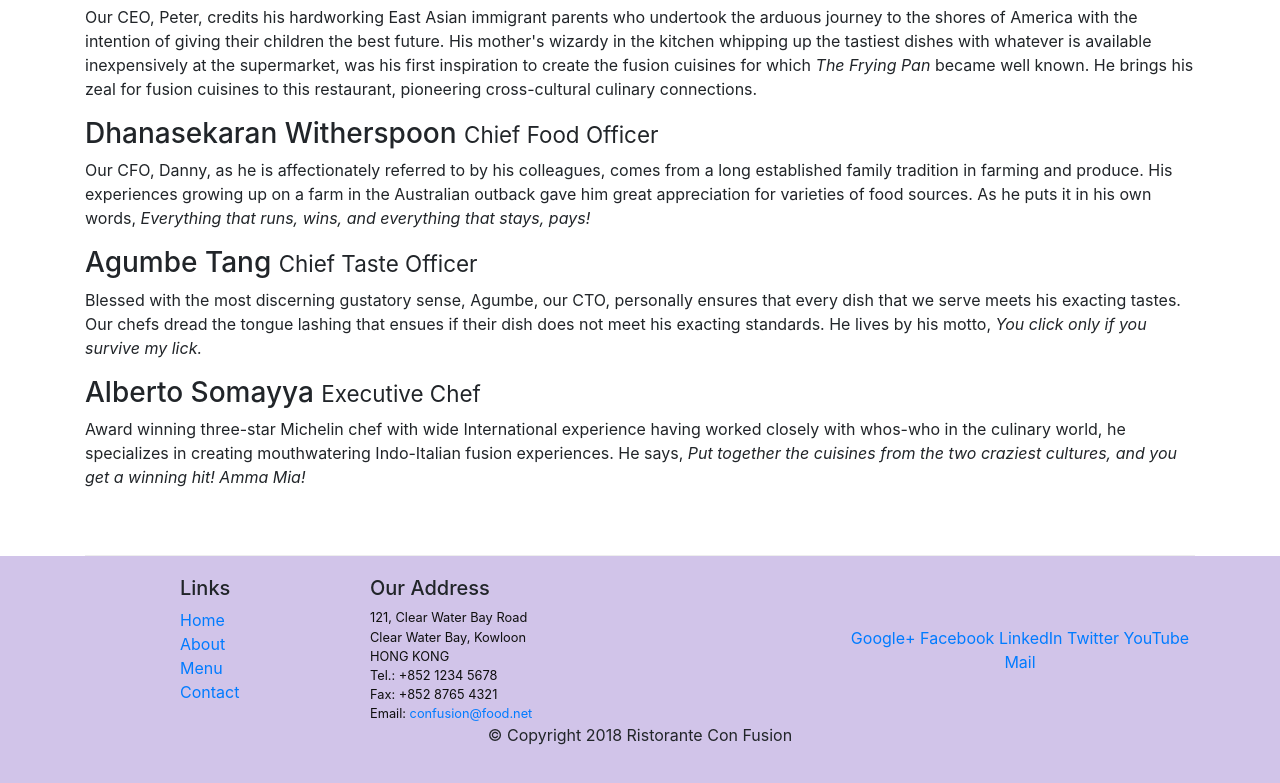
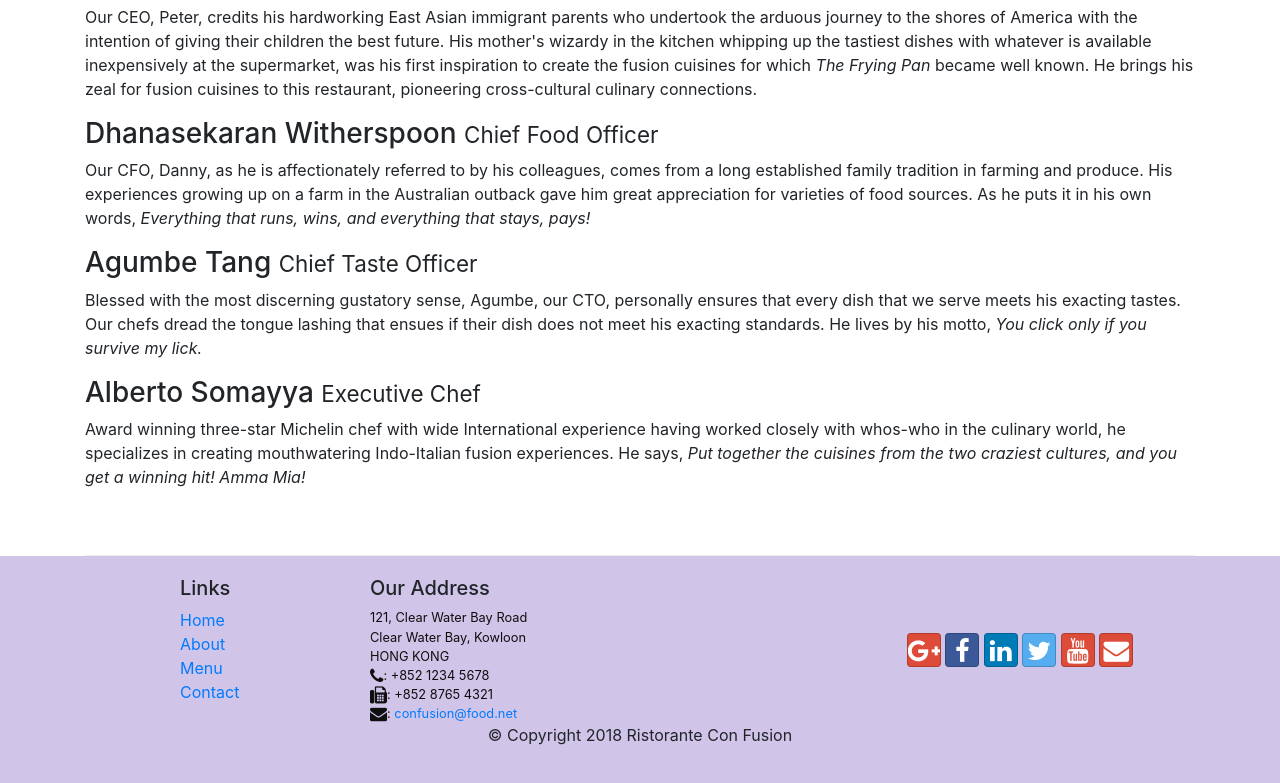
Before and after one commit to TashaYar/ConFusion, a website: page aboutus.html in a window 1280 px wide. Shown: the part 998-1781 px from the top of the page. Drawn offline with nearby package versions, Linux system fonts and the light colour scheme.

Commit message:
fonts and social-icon

```diff
--- a/aboutus.html
+++ b/aboutus.html
@@ -15,6 +15,14 @@
       href="node_modules/bootstrap/dist/css/bootstrap.min.css"
     />
     <link rel="stylesheet" href="css/style.css" />
+    <link
+      rel="stylesheet"
+      href="node_modules/font-awesome/css/font-awesome.css"
+    />
+    <link
+      rel="stylesheet"
+      href="node_modules/bootstrap-social/bootstrap-social.css"
+    />
 
     <title>Ristorante Con Fusion: About Us</title>
   </head>
@@ -36,13 +44,25 @@
         <div class="collapse navbar-collapse" id="Navbar">
           <ul class="navbar-nav mr-auto">
             <li class="nav-item">
-              <a class="nav-link" href="./index.html">Home</a>
+              <a class="nav-link" href="./index.html"
+                ><span class="fa fa-home fa-lg"></span> Home</a
+              >
             </li>
             <li class="nav-item active">
-              <a class="nav-link" href="#">About</a>
+              <a class="nav-link" href="#"
+                ><span class="fa fa-info fa-lg"></span> About</a
+              >
             </li>
-            <li class="nav-item"><a class="nav-link" href="#">Menu</a></li>
-            <li class="nav-item"><a class="nav-link" href="#">Contact</a></li>
+            <li class="nav-item">
+              <a class="nav-link" href="#"
+                ><span class="fa fa-list fa-lg"></span> Menu</a
+              >
+            </li>
+            <li class="nav-item">
+              <a class="nav-link" href="#"
+                ><span class="fa fa-address-card fa-lg"></span> Contact</a
+              >
+            </li>
           </ul>
         </div>
       </div>
@@ -164,19 +184,42 @@
               121, Clear Water Bay Road<br />
               Clear Water Bay, Kowloon<br />
               HONG KONG<br />
-              Tel.: +852 1234 5678<br />
-              Fax: +852 8765 4321<br />
-              Email: <a href="mailto:confusion@food.net">confusion@food.net</a>
+              <i class="fa fa-phone fa-lg"></i>: +852 1234 5678<br />
+              <i class="fa fa-fax fa-lg"></i>: +852 8765 4321<br />
+              <i class="fa fa-envelope fa-lg"></i>:
+              <a href="mailto:confusion@food.net">confusion@food.net</a>
             </address>
           </div>
           <div class="col-12 col-sm-4 align-self-center">
             <div class="text-center">
-              <a href="http://google.com/+">Google+</a>
-              <a href="http://www.facebook.com/profile.php?id=">Facebook</a>
-              <a href="http://www.linkedin.com/in/">LinkedIn</a>
-              <a href="http://twitter.com/">Twitter</a>
-              <a href="http://youtube.com/">YouTube</a>
-              <a href="mailto:">Mail</a>
+              <a
+                class="btn btn-social-icon btn-google"
+                href="http://google.com/+"
+                ><i class="fa fa-google-plus fa-lg"></i
+              ></a>
+              <a
+                class="btn btn-social-icon btn-facebook"
+                href="http://www.facebook.com/profile.php?id="
+                ><i class="fa fa-facebook fa-lg"></i
+              ></a>
+              <a
+                class="btn btn-social-icon btn-linkedin"
+                href="http://www.linkedin.com/in/"
+                ><i class="fa fa-linkedin fa-lg"></i
+              ></a>
+              <a
+                class="btn btn-social-icon btn-twitter"
+                href="http://twitter.com/"
+                ><i class="fa fa-twitter fa-lg"></i
+              ></a>
+              <a
+                class="btn btn-social-icon btn-google"
+                href="http://youtube.com/"
+                ><i class="fa fa-youtube fa-lg"></i
+              ></a>
+              <a class="btn btn-social-icon btn-google" href="mailto:"
+                ><i class="fa fa-envelope fa-lg"></i>
+              </a>
             </div>
           </div>
         </div>
--- a/package.json
+++ b/package.json
@@ -14,8 +14,10 @@
     "lite-server": "^2.3.0"
   },
   "dependencies": {
-    "bootstrap": "^4.0.0",
-    "jquery": "^3.3.1",
+    "bootstrap": "^4.5.2",
+    "bootstrap-social": "^5.1.1",
+    "font-awesome": "^4.7.0",
+    "jquery": "^3.5.1",
     "popper.js": "^1.12.9"
   }
 }
```
Also changed, not shown: index.html (+57 -13 lines), 1 other file.
